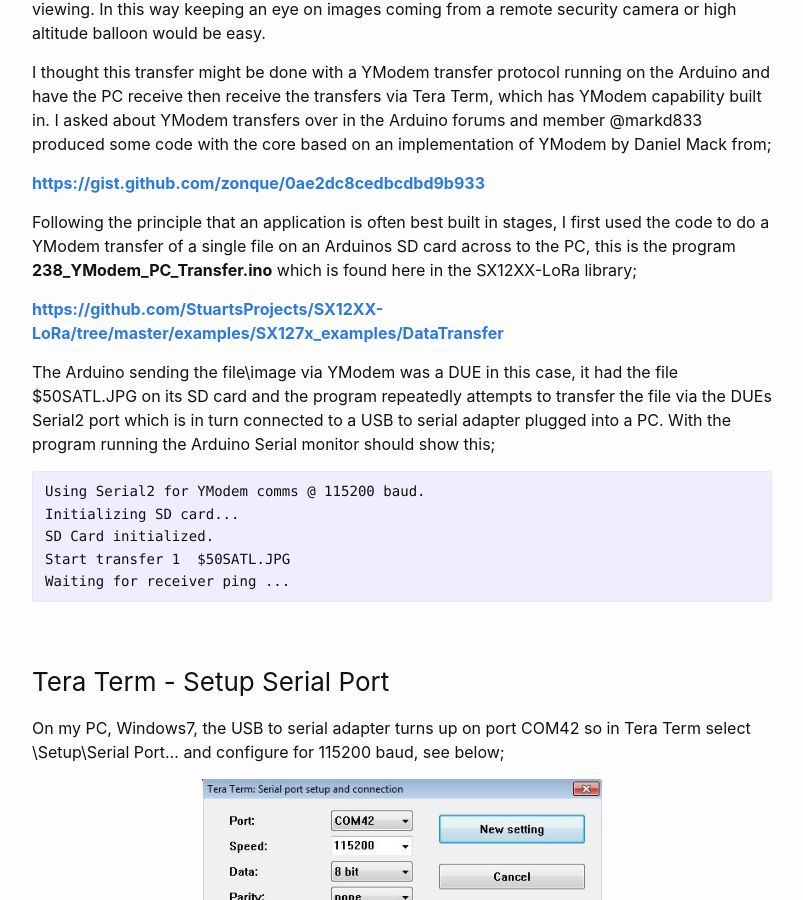
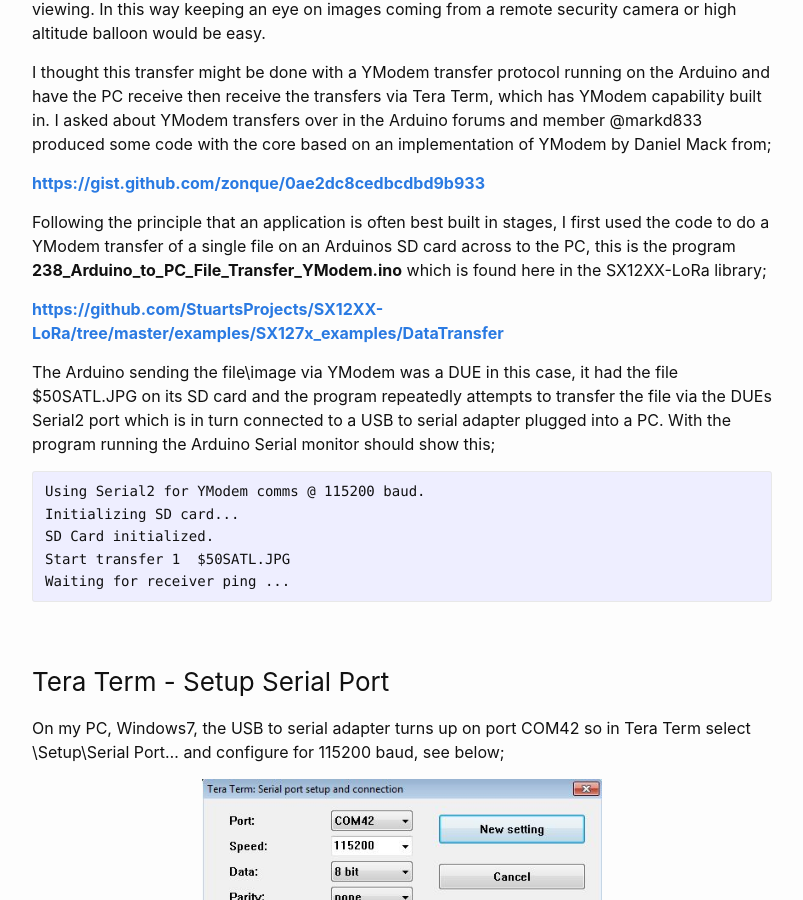
Before and after one commit to StuartsProjects/StuartsProjects.github.io, a Jekyll site: the page built from _posts/2021-12-28-Arduino-to-PC-File-Transfers.md, in a window 1280 px wide and 900 px high, scrolled down 320 px. Shown: the whole window, without its empty margins (238-1041 px from the left). Built offline with Jekyll 4.4.1, drawn with Linux system fonts in a browser that asks for light colours; some of the changed text lies outside the part shown.

Commit message:
Change filename in post

```diff
--- a/_posts/2021-12-28-Arduino-to-PC-File-Transfers.md
+++ b/_posts/2021-12-28-Arduino-to-PC-File-Transfers.md
@@ -12,7 +12,7 @@
 
 [**https://gist.github.com/zonque/0ae2dc8cedbcdbd9b933**](https://gist.github.com/zonque/0ae2dc8cedbcdbd9b933)
 
-Following the principle that an application is often best built in stages, I first used the code to do a YModem transfer of a single file on an Arduinos SD card across to the PC, this is the program **238\_YModem\_PC\_Transfer.ino** which is found here in the SX12XX-LoRa library;
+Following the principle that an application is often best built in stages, I first used the code to do a YModem transfer of a single file on an Arduinos SD card across to the PC, this is the program **238\_Arduino\_to\_PC\_File\_Transfer\_YModem.ino** which is found here in the SX12XX-LoRa library;
 
 **[https://github.com/StuartsProjects/SX12XX-LoRa/tree/master/examples/SX127x_examples/DataTransfer](https://github.com/StuartsProjects/SX12XX-LoRa/tree/master/examples/SX127x_examples/DataTransfer)**
 
@@ -61,7 +61,7 @@
 <br>
 
 
-And thats it, the transmitting program, **238\_YModem\_PC\_Transfer.ino**, should attempt to transfer the $50SATL.JPG file with a 15 second delay between transfers. Note that the Tera Term receiver will recognise that the same file is being transferred and the destination files will be named, $50SATL.JPG, $50SATL1.JPG, $50SATL2.JPG etc.
+And thats it, the transmitting program, **238\_Arduino\_to\_PC\_File\_Transfer_YModem.ino**, should attempt to transfer the $50SATL.JPG file with a 15 second delay between transfers. Note that the Tera Term receiver will recognise that the same file is being transferred and the destination files will be named, $50SATL.JPG, $50SATL1.JPG, $50SATL2.JPG etc.
 
 The Serial monitor output of the Arduino doing the YModem transfer should display this for every completed transfer;
 
```
